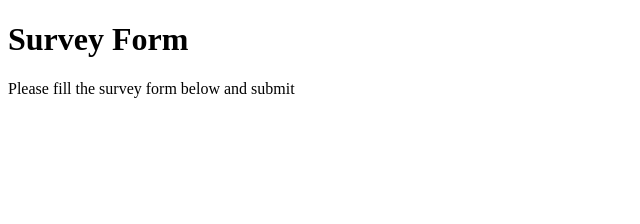
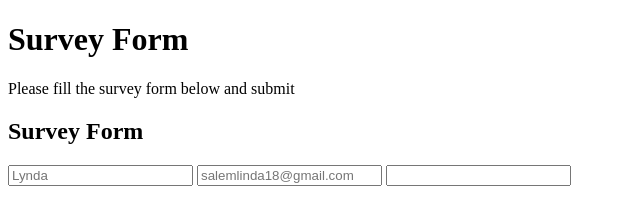
Before and after one commit to oaedward/MicroverseProject, a plain HTML site: page index.html in a window 1280 px wide. Shown: the whole page, without its empty margins (0-640 px from the left). Drawn offline with Linux system fonts and the light colour scheme.

Commit message:
index file created !

```diff
--- a/index.html
+++ b/index.html
@@ -8,5 +8,14 @@
   <body>
     <h1 id="title">Survey Form</h1>
     <p id="description">Please fill the survey form below and submit</p>
+    <form id="survey-form">
+    <h2> Survey Form </h2>
+    <input type="text" id="name" placeholder="Lynda" required />
+    <input type="email" id="email" placeholder="salemlinda18@gmail.com" required />
+    <input type="number" id="number" />
+
+
+  </form>
+
   </body>
 </html>
```
